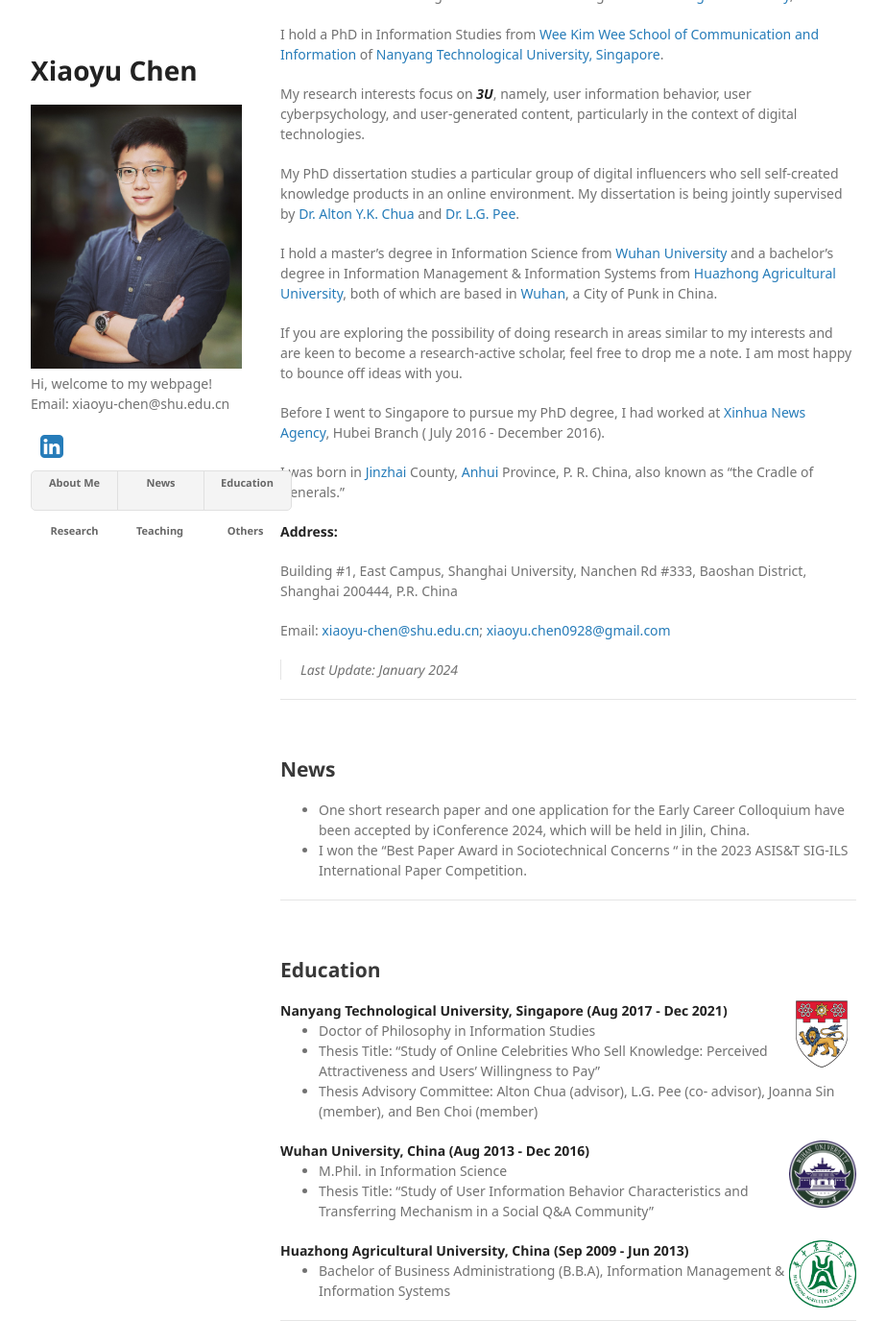
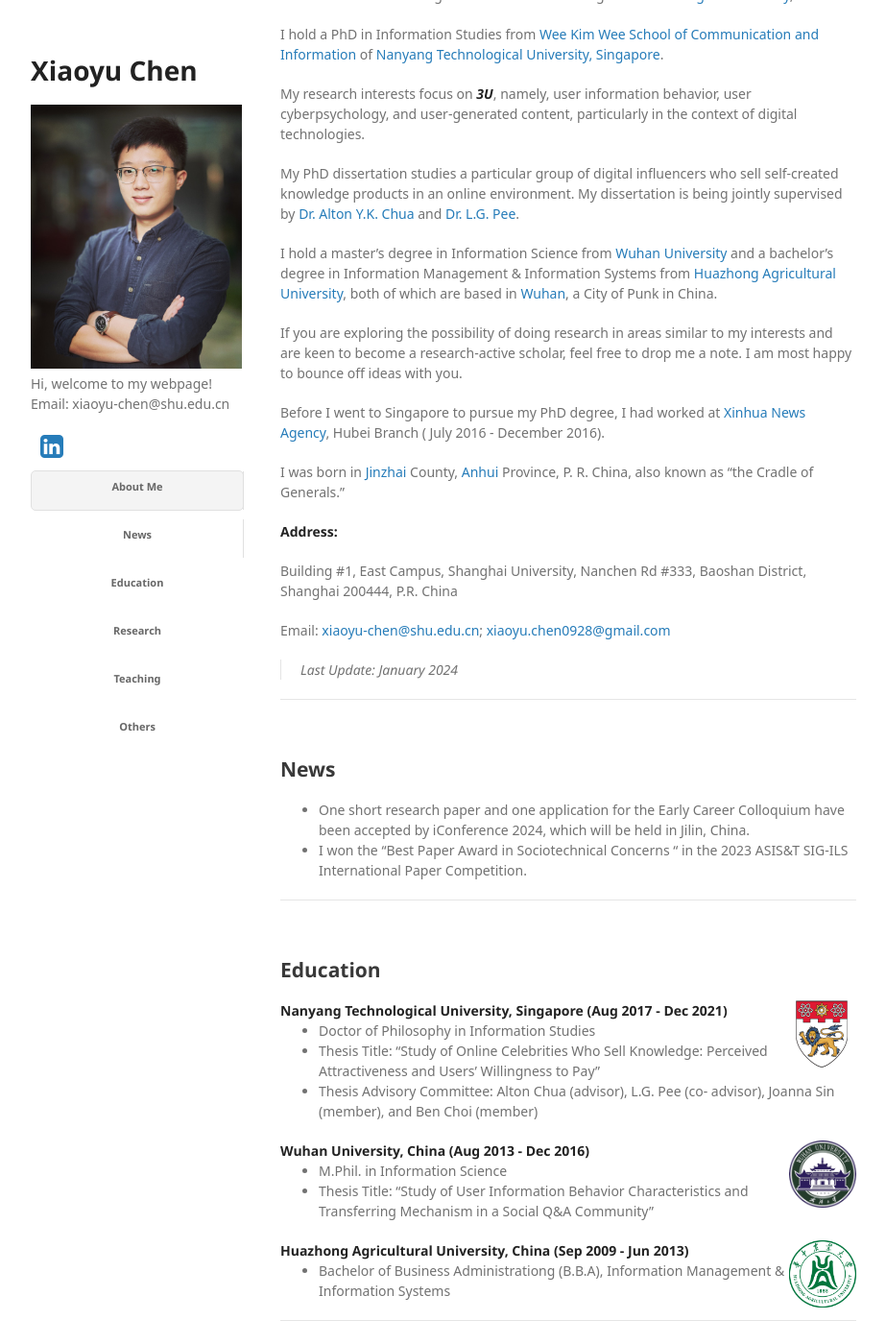
Before and after one commit to xiaoyu0928/xiaoyu0928.github.io, a Jekyll site: the page built from index.md, in a window 1280 px wide and 1400 px high, scrolled down 230 px. Shown: the whole window at 96% size, without its empty margins (178-1101 px from the left). Built offline with Jekyll 4.4.1, drawn with Linux system fonts in a browser that asks for light colours; some web fonts are replaced; a style sheet for code colours, icons or effects is not loaded; our own code applies the rules of GitHub Pages for plain Markdown files.

Commit message:
Update style.scss

```diff
--- a/assets/css/style.scss
+++ b/assets/css/style.scss
@@ -10,16 +10,20 @@
     list-style: none;
     margin: 0;
     padding: 0;
+    width: 100%;
   }
 
   li {
     display: block; // Each link on a new line
+    width: 100%;
     margin-bottom: 10px; // Space between links
   }
 
   a {
+    display: block;
     text-decoration: none;
     font-weight: bold;
+    padding: 10px;
 
     &:hover {
       color: #ccc;
```
